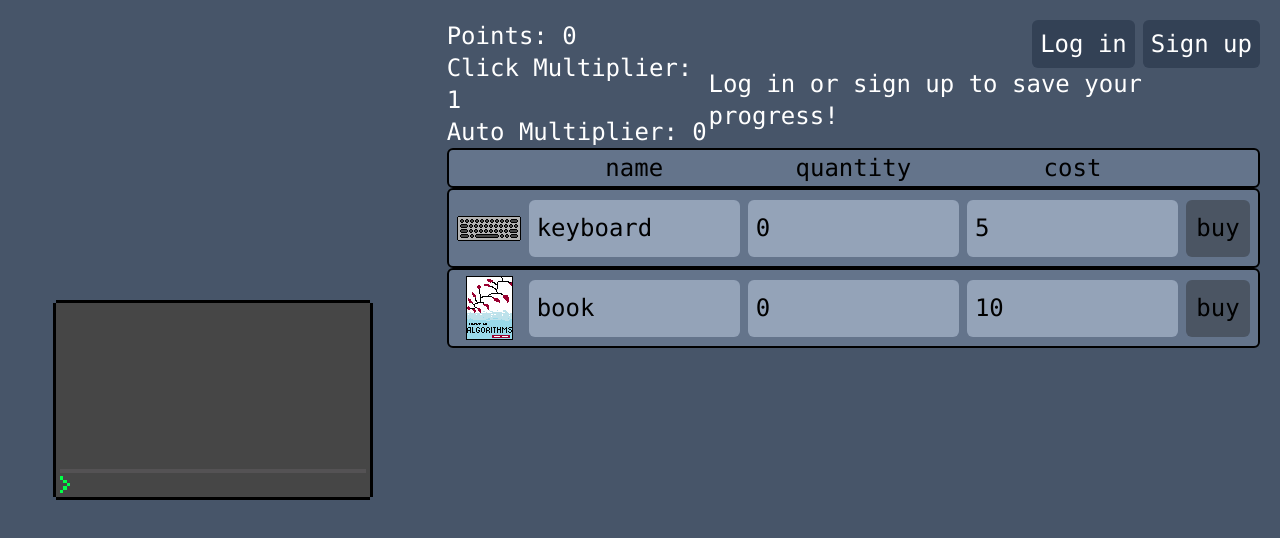
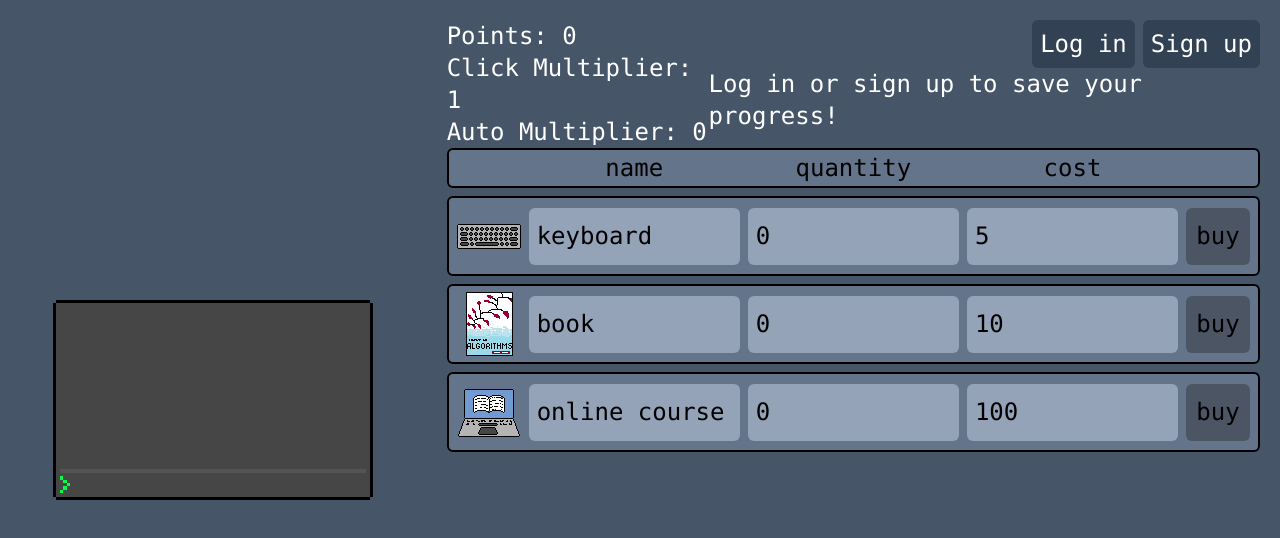
Before and after one commit to Mielecki/Code-Clicker, a React (Vite) app in the folder client/: page / in a window 1280 px wide. Shown: the top 538 px of the page. Built offline with nearby package versions, Linux system fonts and the light colour scheme; no server answers.

Commit message:
Add new upgrade and improve logging out

```diff
--- a/client/src/components/Account.jsx
+++ b/client/src/components/Account.jsx
@@ -66,6 +66,10 @@ function Account(){
         localStorage.removeItem("access_token");
         localStorage.removeItem("refresh_token");
         setUser("guest");
+        setProgress(Object.fromEntries(
+            Object.values(upgradeData).map((item) => [ item.progressName, 0 ])
+        ));
+        setPoints(0);
     }
 
     if (user == "guest" && !signingUp & !loggingIn) {
@@ -91,7 +95,7 @@ function Account(){
     }
     else {
         return (
-        <div>
+        <div className="flex flex-col">
             <h1>Hello, {user}!</h1>
             <AccountButton onClick={handleLogOut}>Log out</AccountButton>
         </div>
--- a/client/src/components/ClickableObject.jsx
+++ b/client/src/components/ClickableObject.jsx
@@ -15,7 +15,7 @@ function ClickableObject(){
     const prevPointsRef = useRef(points);
     useEffect(() => {
         const prevPoints = prevPointsRef.current;
-        const characters = "abcdefghijklmnopqrstuvwxyz 0123456789";
+        const characters = "abcdefghijklmnopqrstuvwxyz     0123456789";
         const n = characters.length;
         let result = "";
 
--- a/client/src/components/UpgradeItem.jsx
+++ b/client/src/components/UpgradeItem.jsx
@@ -3,12 +3,25 @@ import { UserContext } from "./UserContext"
 
 function UpgradeItem({ name, quantity, cost, onUpgrade, icon }){
 
-    const { points } = useContext(UserContext)
+    const { points } = useContext(UserContext);
+
+    const changeName = (name) => {
+        if (name == name.toLowerCase()) return name;
+
+        let result = "";
+
+        for (let i = 0; i < name.length; i++) {
+            if (name[i] == name[i].toLowerCase()) result += name[i];
+            else result += " " + name[i].toLowerCase();
+        }
+
+        return result;
+    }
 
     return(
         <div className="w-full h-20 border-black border-2 bg-slate-500 rounded-md text-2xl flex gap-2 items-center justify-between px-2">
             <img src={icon} className="h-auto w-[64px]"/>
-            <div className="flex-grow-[2] bg-slate-400 h-3/4 rounded-md flex items-center pl-2 flex-1">{name}</div>
+            <div className="flex-grow-[2] bg-slate-400 h-3/4 rounded-md flex items-center pl-2 flex-1">{changeName(name)}</div>
             <div className="flex-grow-[2] bg-slate-400 h-3/4 rounded-md flex items-center pl-2 flex-1">{quantity}</div>
             <div className="flex-grow-[2] bg-slate-400 h-3/4 rounded-md flex items-center pl-2 flex-1">{cost}</div>
             {cost > points
--- a/client/src/components/Upgrades.jsx
+++ b/client/src/components/Upgrades.jsx
@@ -67,7 +67,7 @@ function Upgrades(){
     }, [progress]);
 
     return(
-        <div className="w-full h-max">
+        <div className="w-full h-max flex flex-col gap-2">
             <div className="w-full h-10 border-black border-2 bg-slate-500 rounded-md text-2xl flex gap-2 items-center justify-between px-2 text-center">
                 <span className="w-[64px]"></span>
                 <span className="flex-grow-[2] flex-1">name</span>
--- a/client/src/components/upgradesData.jsx
+++ b/client/src/components/upgradesData.jsx
@@ -1,5 +1,6 @@
 import keyboard from "./assets/keyboard.png"
 import book from "./assets/book.png"
+import online_course from "./assets/online_course.png"
 
 const upgradeData = {
     keyboard: {
@@ -15,6 +16,13 @@ const upgradeData = {
         icon: book,
         multiplier: 0.1,
         baseCost: 20,
+    },
+    onlineCourse: {
+        progressName: "onlineCourse",
+        type: "auto",
+        icon: online_course,
+        multiplier: 0.5,
+        baseCost: 200,
     }
 }
 
```
Also changed, not shown: client/src/components/assets/online_course.png (added).
